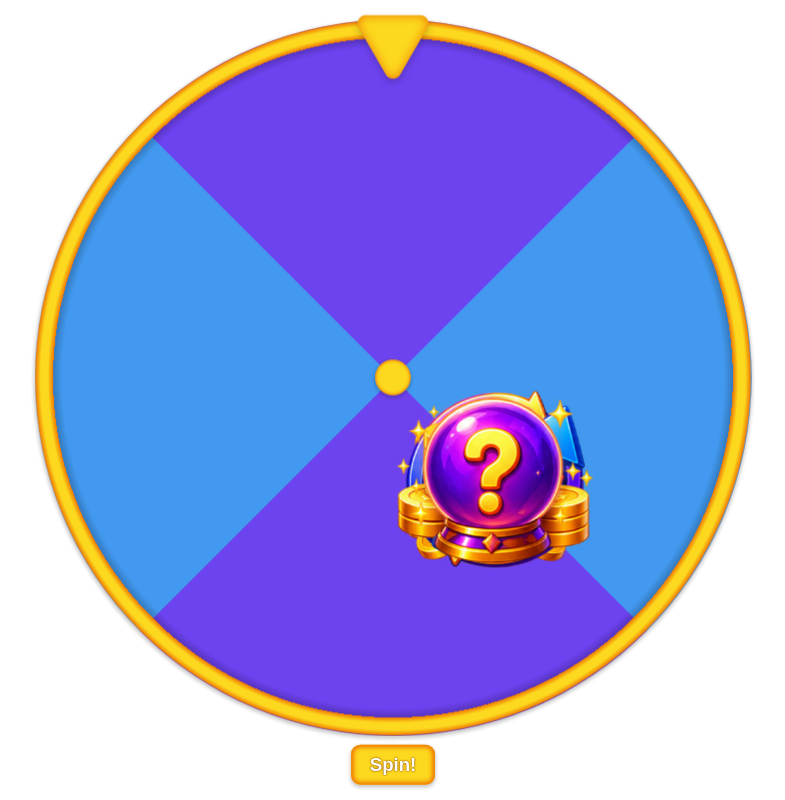
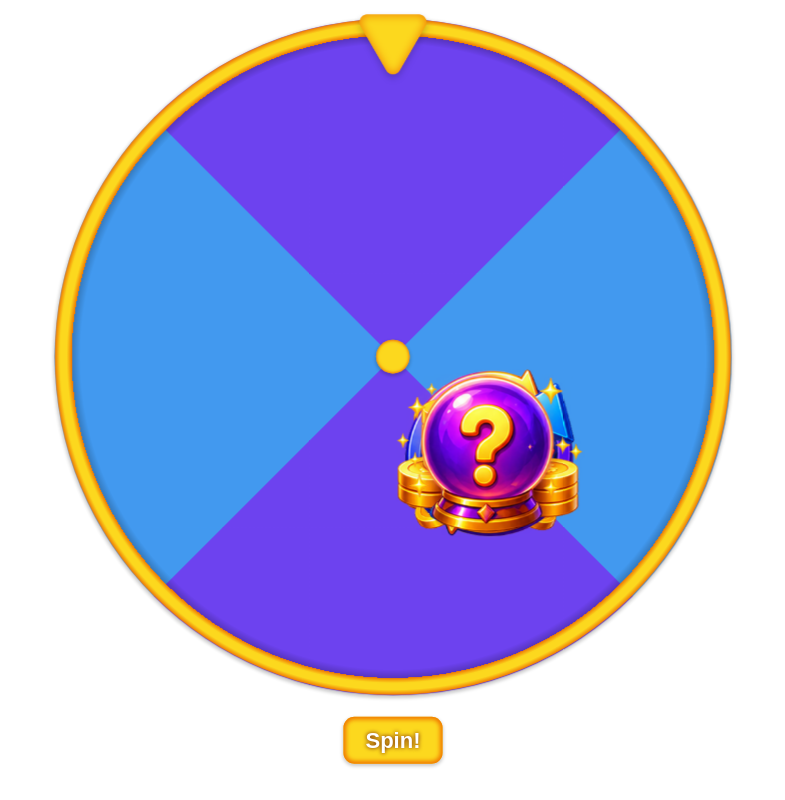
Before and after one commit to urchifox/spin-the-weel, a website built with Vite: page index.html in a window 1280 px wide. Shown: the whole page, without its empty margins (247-1032 px from the left). Built offline with nearby package versions, Linux system fonts and the light colour scheme.

Commit message:
correct spin button styles

```diff
--- a/src/spinning-wheel/styles/spinningWheel.css
+++ b/src/spinning-wheel/styles/spinningWheel.css
@@ -172,19 +172,38 @@
 .spinning-wheel__button {
 	grid-row: 3 / 4;
 	grid-column: 1 / 2;
-	margin-top: 1rem;
-	padding: 1rem 2rem;
+	margin-block: 1em;
+	padding: 0.5em 1em;
 	box-shadow:
 		inset 0 0 0.5rem 0.3rem var(--inset-shadow-color),
 		0 0.2rem 0.4rem 0.1rem rgb(0, 0, 0, 0.2);
 	border: none;
-	border-radius: 1rem;
+	border-radius: 0.5em;
 
 	background-color: var(--main-color);
 	color: white;
 	text-align: center;
-	text-shadow: 0 0 0.2rem #630a03;
+	text-shadow: 0 0 0.2em #630a03;
 	font-weight: 900;
-	font-size: 2rem;
+	font-size: clamp(20px, 4vw, 40px);
+
+	transition:
+		transform 0.3s ease,
+		background-color 0.3s ease;
 	cursor: pointer;
+	user-select: none;
 }
+
+.spinning-wheel__button:hover {
+	transform: scale(1.05);
+}
+
+.spinning-wheel__button:active {
+	background-color: var(--inset-shadow-color);
+	transform: scale(0.95);
+}
+
+.spinning-wheel__button:focus-visible {
+	outline: 6px solid var(--inset-shadow-color);
+	outline-offset: 4px;
+}
```
